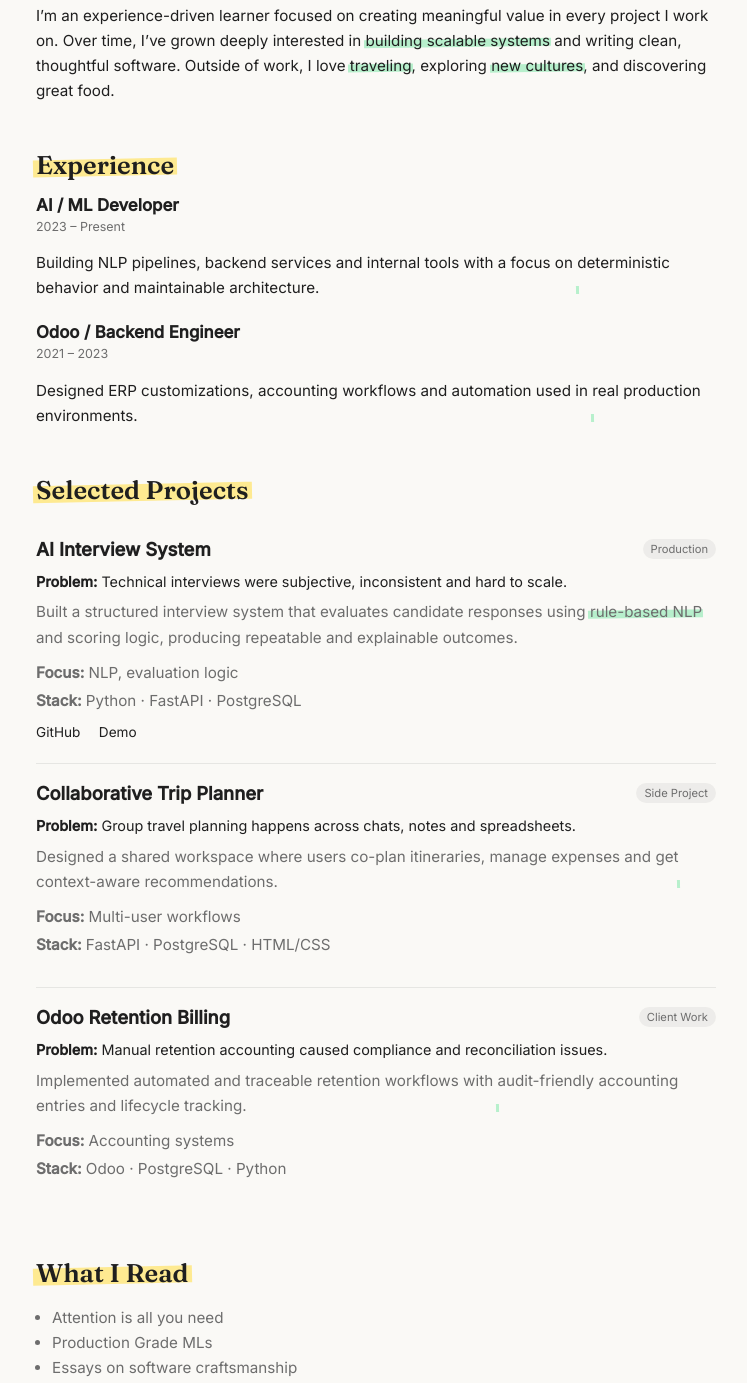
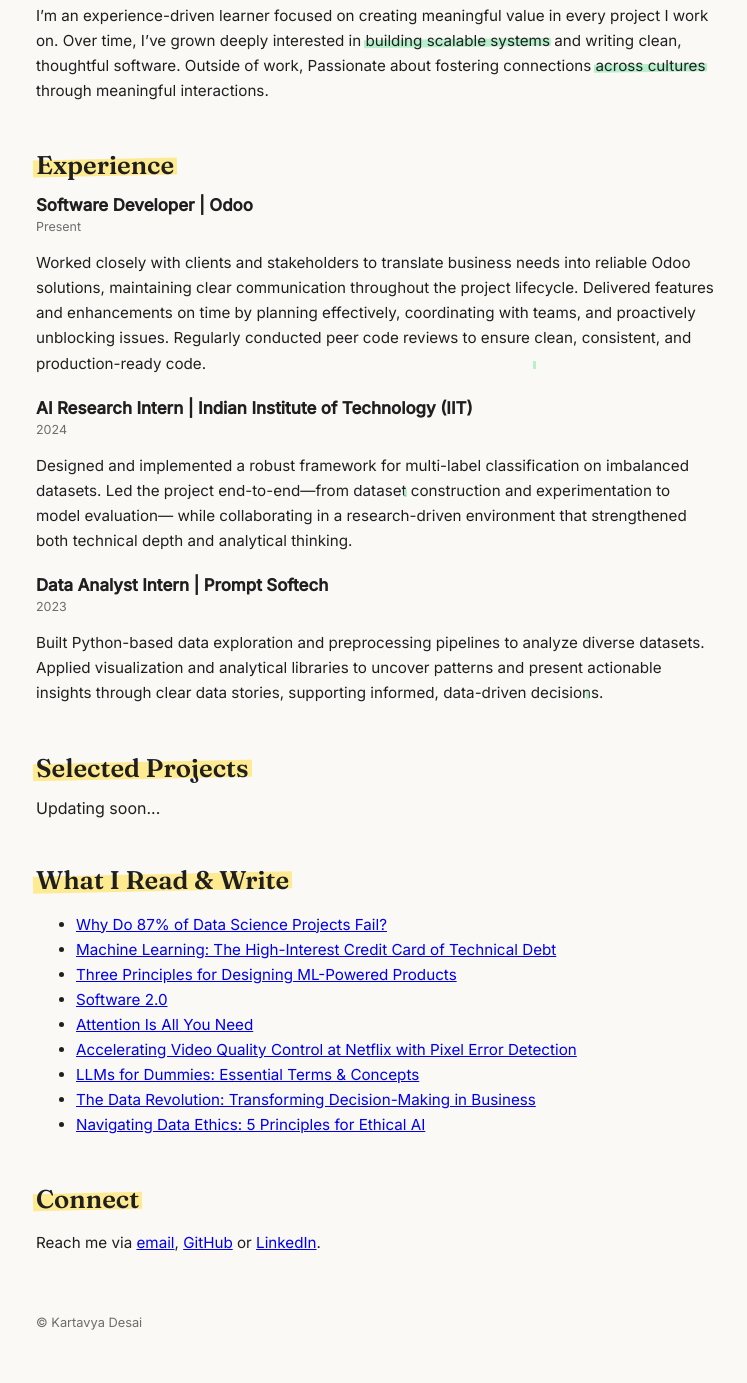
Before and after one commit to KartavyaDesai/Kartavyadesai.github.io, a plain HTML site: page index.html in a window 1280 px wide. Shown: the part 280-1663 px from the top of the page, without its empty margins (264-1011 px from the left). Drawn offline with Linux system fonts and the light colour scheme.

Commit message:
Update index.html with real data

```diff
--- a/index.html
+++ b/index.html
@@ -35,9 +35,8 @@
           <p>
             I’m an experience-driven learner focused on creating meaningful value in every project I work on.
             Over time, I’ve grown deeply interested in <span class="highlight-green">building scalable systems</span>
-            and writing clean, thoughtful software. Outside of work, I love
-            <span class="highlight-green">traveling</span>, exploring
-            <span class="highlight-green">new cultures</span>, and discovering great food.
+            and writing clean, thoughtful software. Outside of work, Passionate about fostering connections
+            <span class="highlight-green">across cultures</span> through meaningful interactions.
           </p>
     </section>
 
@@ -45,29 +44,45 @@
       <h2><span class="highlight">Experience</span></h2>
 
       <div class="item">
-        <h3>AI / ML Developer</h3>
-        <span class="meta">2023 – Present</span>
+        <h3>Software Developer | Odoo</h3>
+        <span class="meta">Present</span>
         <p>
-          Building NLP pipelines, backend services and internal tools with a focus on
-          <span class="highlight-green">deterministic behavior</span>
-          and maintainable architecture.
+          Worked closely with clients and stakeholders to translate business needs into
+          reliable Odoo solutions, maintaining clear communication throughout the project lifecycle.
+          Delivered features and enhancements on time by planning effectively, coordinating with teams,
+          and proactively unblocking issues. Regularly conducted peer code reviews to ensure
+          <span class="highlight-green">clean, consistent, and production-ready code</span>.
         </p>
       </div>
 
       <div class="item">
-        <h3>Odoo / Backend Engineer</h3>
-        <span class="meta">2021 – 2023</span>
+        <h3>AI Research Intern | Indian Institute of Technology (IIT)</h3>
+        <span class="meta">2024</span>
         <p>
-          Designed ERP customizations, accounting workflows and automation
-          used in <span class="highlight-green">real production environments</span>.
+          Designed and implemented a robust framework for
+          <span class="highlight-green">multi-label classification on imbalanced datasets</span>.
+          Led the project end-to-end—from dataset construction and experimentation to model evaluation—
+          while collaborating in a research-driven environment that strengthened both technical depth
+          and analytical thinking.
+        </p>
+      </div>
+
+      <div class="item">
+        <h3>Data Analyst Intern | Prompt Softech</h3>
+        <span class="meta">2023</span>
+        <p>
+          Built Python-based data exploration and preprocessing pipelines to analyze diverse datasets.
+          Applied visualization and analytical libraries to uncover patterns and present
+          <span class="highlight-green">actionable insights</span> through clear data stories,
+          supporting informed, data-driven decisions.
         </p>
       </div>
     </section>
 
     <section id="projects">
       <h2><span class="highlight">Selected Projects</span></h2>
-
-      <article class="project">
+      Updating soon...
+      <!-- <article class="project">
         <header class="project-header">
           <h3>AI Interview System</h3>
           <span class="project-tag">Production</span>
@@ -93,61 +108,65 @@
           <a href="#">GitHub</a>
           <a href="#">Demo</a>
         </div>
-      </article>
-
-      <article class="project">
-        <header class="project-header">
-          <h3>Collaborative Trip Planner</h3>
-          <span class="project-tag">Side Project</span>
-        </header>
-
-        <p class="project-problem">
-          <strong>Problem:</strong>
-          Group travel planning happens across chats, notes and spreadsheets.
-        </p>
-
-        <p class="project-desc">
-          Designed a shared workspace where users co-plan itineraries,
-          manage expenses and get
-          <span class="highlight-green">context-aware recommendations</span>.
-        </p>
-
-        <ul class="project-meta">
-          <li><strong>Focus:</strong> Multi-user workflows</li>
-          <li><strong>Stack:</strong> FastAPI · PostgreSQL · HTML/CSS</li>
-        </ul>
-      </article>
-
-      <article class="project">
-        <header class="project-header">
-          <h3>Odoo Retention Billing</h3>
-          <span class="project-tag">Client Work</span>
-        </header>
-
-        <p class="project-problem">
-          <strong>Problem:</strong>
-          Manual retention accounting caused compliance and reconciliation issues.
-        </p>
-
-        <p class="project-desc">
-          Implemented automated and traceable retention workflows with
-          <span class="highlight-green">audit-friendly accounting entries</span>
-          and lifecycle tracking.
-        </p>
-
-        <ul class="project-meta">
-          <li><strong>Focus:</strong> Accounting systems</li>
-          <li><strong>Stack:</strong> Odoo · PostgreSQL · Python</li>
-        </ul>
-      </article>
+      </article> -->
     </section>
 
     <section id="reading">
-      <h2><span class="highlight">What I Read</span></h2>
-      <ul class="list muted">
-        <li>Attention is all you need</li>
-        <li>Production Grade MLs</li>
-        <li>Essays on software craftsmanship</li>
+      <h2><span class="highlight">What I Read & Write</span></h2>
+      <ul class="reading-list">
+        <li>
+          <a href="https://user5724987.medium.com/why-do-87-of-data-science-projects-fail-and-are-we-sure-that-it-is-true-fe8b5ba1404c" target="_blank" rel="noopener">
+            Why Do 87% of Data Science Projects Fail?
+          </a>
+        </li>
+
+        <li>
+          <a href="https://research.google/pubs/machine-learning-the-high-interest-credit-card-of-technical-debt/?hl=ko" target="_blank" rel="noopener">
+            Machine Learning: The High-Interest Credit Card of Technical Debt
+          </a>
+        </li>
+
+        <li>
+          <a href="https://spotify.design/article/three-principles-for-designing-ml-powered-products" target="_blank" rel="noopener">
+            Three Principles for Designing ML-Powered Products
+          </a>
+        </li>
+
+        <li>
+          <a href="https://karpathy.medium.com/software-2-0-a64152b37c35" target="_blank" rel="noopener">
+            Software 2.0
+          </a>
+        </li>
+
+        <li>
+          <a href="https://arxiv.org/abs/1706.03762" target="_blank" rel="noopener">
+            Attention Is All You Need
+          </a>
+        </li>
+
+        <li>
+          <a href="https://netflixtechblog.com/accelerating-video-quality-control-at-netflix-with-pixel-error-detection-47ef7af7ca2e" target="_blank" rel="noopener">
+            Accelerating Video Quality Control at Netflix with Pixel Error Detection
+          </a>
+        </li>
+
+        <li>
+          <a href="https://www.linkedin.com/pulse/llm-dummies-essential-terms-concepts-explained-kartavya-desai-wlzbf/" target="_blank" rel="noopener">
+            LLMs for Dummies: Essential Terms & Concepts
+          </a>
+        </li>
+
+        <li>
+          <a href="https://www.linkedin.com/pulse/data-revolution-transforming-decision-making-business-kartavya-desai-c1mof/" target="_blank" rel="noopener">
+            The Data Revolution: Transforming Decision-Making in Business
+          </a>
+        </li>
+
+        <li>
+          <a href="https://www.linkedin.com/pulse/navigating-data-ethics-5-key-principles-ethical-business-desai-qsyvf/" target="_blank" rel="noopener">
+            Navigating Data Ethics: 5 Principles for Ethical AI
+          </a>
+        </li>
       </ul>
     </section>
 
```
